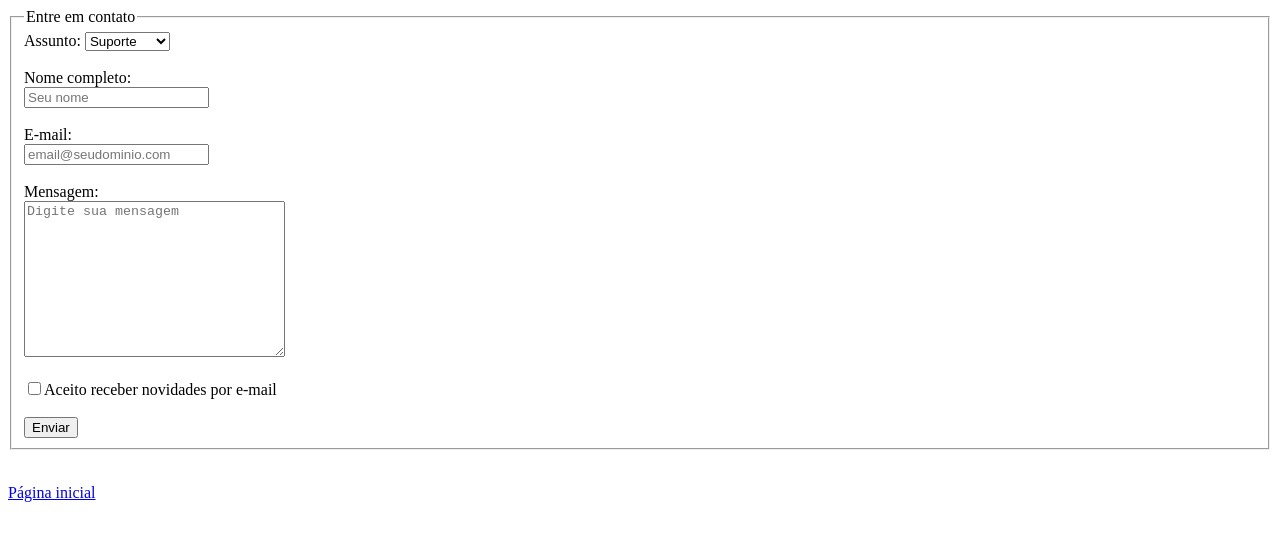
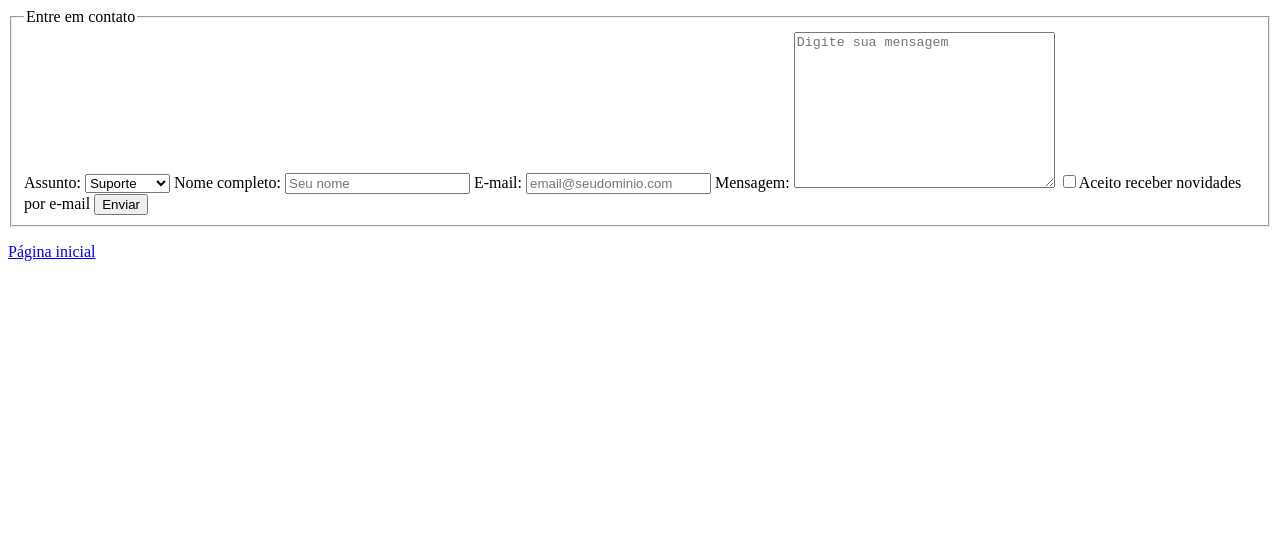
Before and after one commit to danielfeitosa4/desafios-html, a plain HTML site: page formulario-de-contato.html in a window 1280 px wide. Drawn offline with Linux system fonts and the light colour scheme.

Commit message:
removendo tags "br" para aplicar correcoes no css

```diff
--- a/formulario-de-contato.html
+++ b/formulario-de-contato.html
@@ -19,26 +19,26 @@
         <option value="financial">Financeiro</option>
         <option value="purchases">Compras</option>
         <option value="you_doubt">Dúvidas</option>
-      </select><br><br>
+      </select>
 
-      <label for="name">Nome completo:</label><br>
-      <input type="text" name="name" id="name" placeholder="Seu nome" required><br><br>
+      <label for="name">Nome completo:</label>
+      <input type="text" name="name" id="name" placeholder="Seu nome" required>
 
-      <label for="email">E-mail:</label><br>
-      <input type="email" name="email" id="email" placeholder="email@seudominio.com" required><br><br>
+      <label for="email">E-mail:</label>
+      <input type="email" name="email" id="email" placeholder="email@seudominio.com" required>
 
-      <label for="message">Mensagem:</label><br>
-      <textarea name="message" id="message" cols="30" rows="10" placeholder="Digite sua mensagem" required></textarea><br><br>
+      <label for="message">Mensagem:</label>
+      <textarea name="message" id="message" cols="30" rows="10" placeholder="Digite sua mensagem" required></textarea>
 
       <label for="check"></label>
       <input type="checkbox" name="check" id="check">Aceito receber novidades por e-mail
-      <br><br>
+
 
       <button type="submit">Enviar</button>
     </fieldset>
   </form>
 
-  <a href="./index.html"><br>
+  <a href="./index.html">
     <p>Página inicial</p>
   </a>
 
```
Also changed, not shown: lista-de-compras.html (+1 -1 lines).
